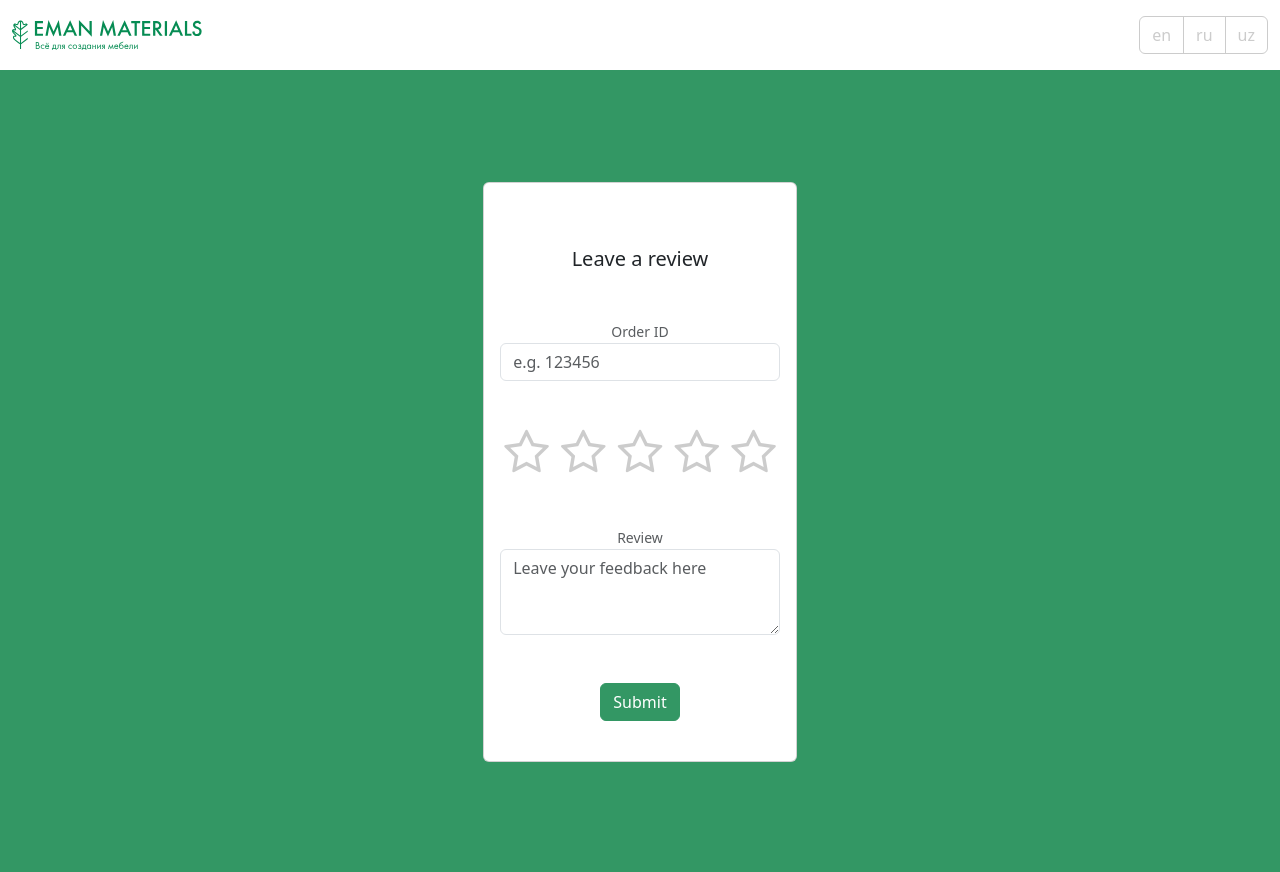
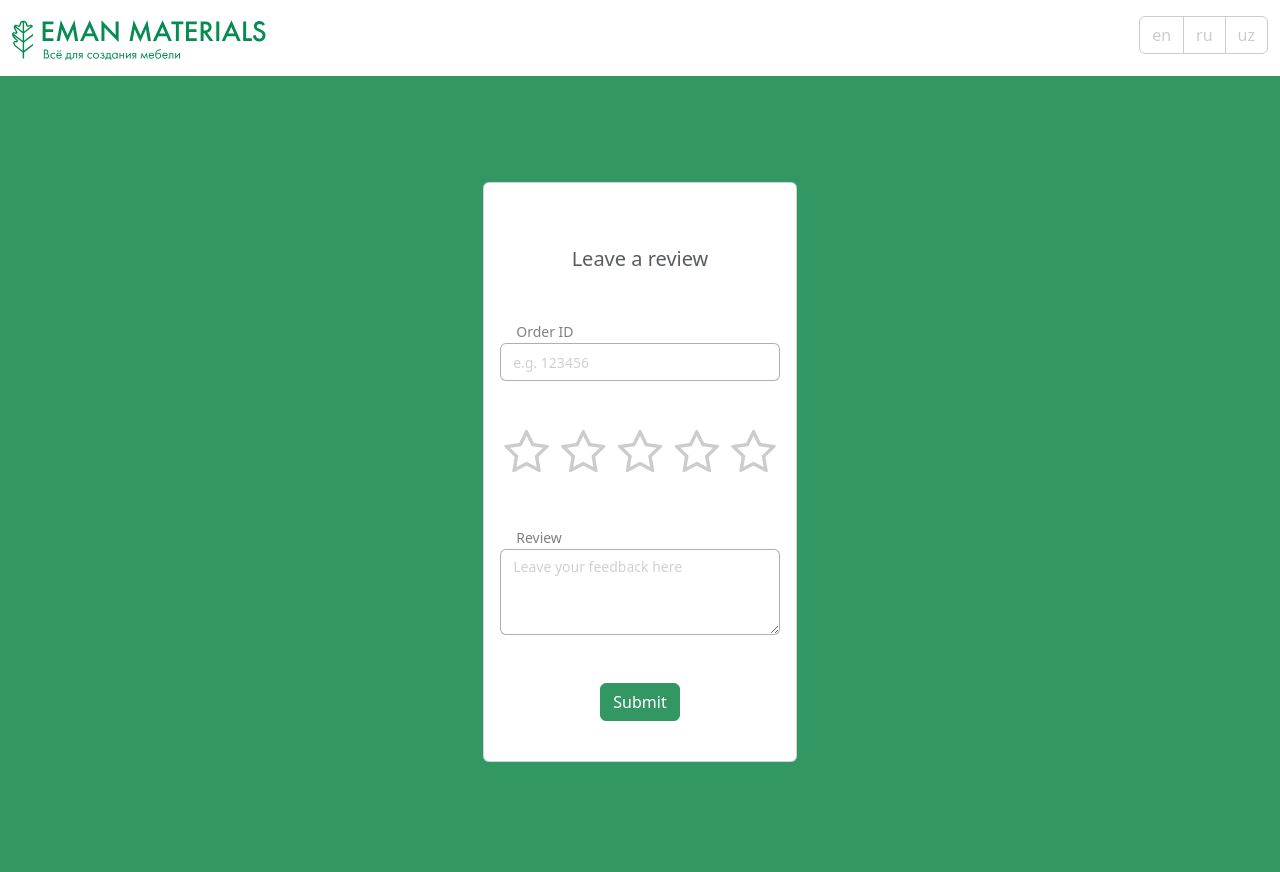
Before and after one commit to astroari/review-system, a Django app: page /en/ in a window 1280 px wide. Run offline with Django 5.2, Linux system fonts and the light colour scheme.

Commit message:
Font colour changes

```diff
--- a/rating/templates/rating/main.html
+++ b/rating/templates/rating/main.html
@@ -4,10 +4,12 @@
 <div class="everything d-flex align-items-center justify-content-center min-vh-100">
     <div class="card text-center vh-50">
         <div class="card-body mb-4 mt-5">
-            <h5 class="card-title mb-5">{% translate "Leave a review" %}</h5>
+            <h5 class="card-title mb-5 text-muted">{% translate "Leave a review" %}</h5>
             <form class="rate-form" action="" method="POST" id="rating-form">
                 {% csrf_token %}
-            <small class="text-muted">{% translate "Order ID" %}</small>
+            <div class="text-start px-3">
+                <small class="text-black-50 ">{% translate "Order ID" %}</small>
+            </div>
             <input type="text" class="form-control mb-5" id="order-id" placeholder="{% translate 'e.g. 123456' %}" required minlength="6" maxlength="6"
                 {% if prefilled_order_id %}value="{{ prefilled_order_id }}" readonly{% endif %}>
             <div class="rate-buttons mb-1 mt-1">
@@ -19,7 +21,9 @@
             </div>
             <input type="hidden" name="rating" id="selected-rating" required>
             <div class="mt-5">
-                <small class="text-muted">{% translate "Review" %}</small>
+                <div class="text-start px-3">
+                    <small class="text-black-50 ">{% translate "Review" %}</small>
+                </div>
                 <textarea class="form-control" id="review-text" placeholder="{% translate 'Leave your feedback here' %}" rows="3"></textarea>
             </div>
             <div class="mt-5">
@@ -31,9 +35,9 @@
 </div>
 <script>
     var rateUrl = "{% if prefilled_order_id and prefilled_phonenumber %}{% url 'rate-view-prefilled' prefilled_order_id=prefilled_order_id prefilled_phonenumber=prefilled_phonenumber %}{% else %}{% url 'rate-view' %}{% endif %}";
-    console.log("Prefilled Order ID: {{ prefilled_order_id }}");
-    console.log("Prefilled Phone Number: {{ prefilled_phonenumber }}");
-    console.log("Rate URL: " + rateUrl);
-    console.log("Current language: {{ LANGUAGE_CODE }}");
+    //console.log("Prefilled Order ID: {{ prefilled_order_id }}");
+    //console.log("Prefilled Phone Number: {{ prefilled_phonenumber }}");
+    //console.log("Rate URL: " + rateUrl);
+    //console.log("Current language: {{ LANGUAGE_CODE }}");
 </script>
 {% endblock content %}
--- a/static/styles.css
+++ b/static/styles.css
@@ -51,3 +51,22 @@
 .rate-buttons .fa-star-o.checked::before {
     content: "\f005"; /* Unicode for solid star */
 }
+
+#order-id::placeholder, #review-text::placeholder {
+    color: #00000030;
+    font-size: 0.875rem;
+}
+
+#order-id, #review-text {
+    border-color: #00000050;
+}
+
+.site-logo {
+    height: 30px;
+}
+
+@media (min-width: 992px) {
+    .site-logo {
+        height: 40px;
+    }
+}
```
